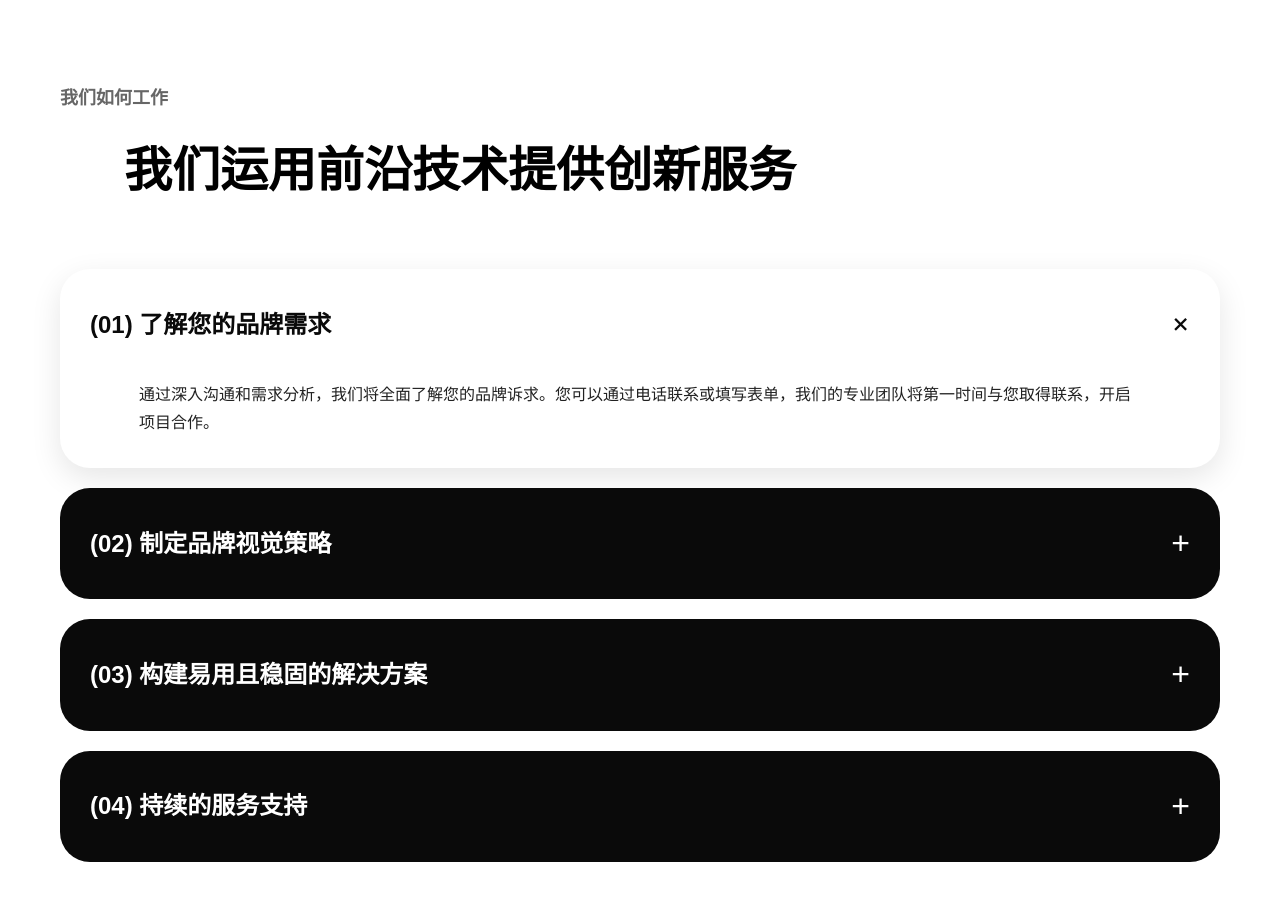
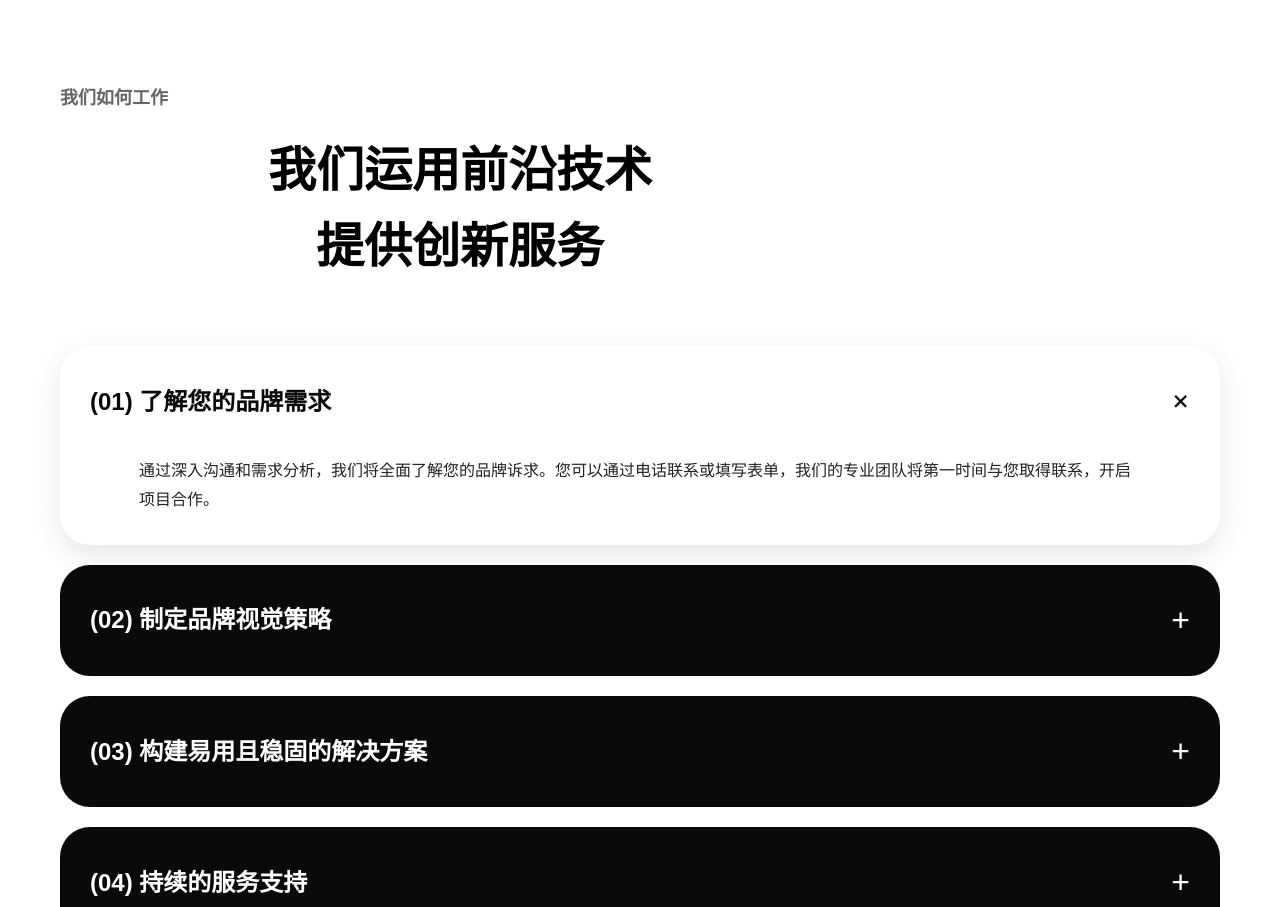
Before and after one commit to s55447236/100100, a plain HTML site: page index.html in a window 1280 px wide. Shown: the part 3560-4467 px from the top of the page. Drawn offline with Linux system fonts and the light colour scheme.

Commit message:
style: 统一标题样式，添加换行

```diff
--- a/index.html
+++ b/index.html
@@ -275,7 +275,7 @@
         <div class="container">
             <div class="contact-process">
                 <h3 class="process-title">我们如何工作</h3>
-                <h2 class="process-subtitle">我们运用前沿技术提供创新服务</h2>
+                <h2 class="process-subtitle">我们运用前沿技术<br>提供创新服务</h2>
 
                 <div class="process-steps">
                     <div class="process-item">
```
